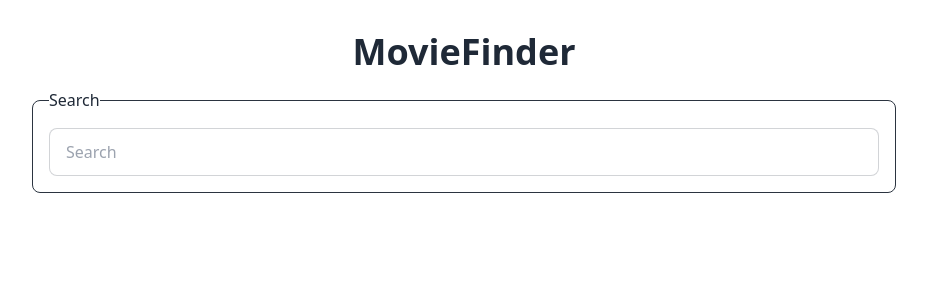
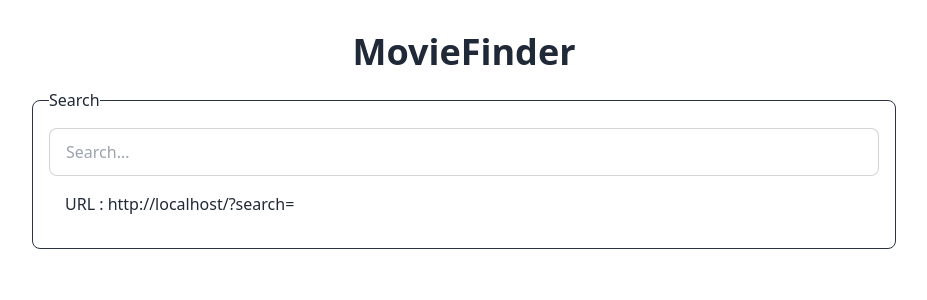
Before and after one commit to Willzebud/React-Project-MovieFinder, a Next.js app: page / in a window 1280 px wide. Shown: the top 300 px of the page, without its empty margins (176-1103 px from the left). Built offline with nearby package versions, Linux system fonts and the light colour scheme.

Commit message:
Version 1.0

```diff
--- a/app/page.jsx
+++ b/app/page.jsx
@@ -1,8 +1,21 @@
 "use client";
-import { Search } from "lucide-react";
-import { search } from "lucide-react";
+import { useState, useEffect } from "react";
+import useQueryState from "../app/useQueryState";
+
+// import { Search } from "lucide-react";
 
 export default function Home() {
+  const [query, setQuery] = useQueryState("search", "");
+  const [currentUrl, setCurrentUrl] = useState("");
+
+  useEffect(() => {
+    const params = new URLSearchParams(window.location.search);
+    params.set("search", query);
+    const updateUrl = `${window.location.origin}${
+      window.location.pathname
+    }?${params.toString()}`;
+    setCurrentUrl(updateUrl);
+  }, [query]);
   return (
     <div className="min-h-full flex flex-col gap-4 py-8 max-w-4xl m-auto px-4">
       <header>
@@ -13,10 +26,13 @@ export default function Home() {
         <div>
           <input
             type="text"
-            placeholder="Search"
+            value={query}
+            placeholder="Search..."
             className="input input-bordered w-full"
+            onChange={(e) => setQuery(e.target.value)}
           />
         </div>
+        <p className="p-4">URL : {currentUrl}</p>
       </fieldset>
     </div>
   );
--- /dev/null
+++ b/app/useQueryState.jsx
@@ -0,0 +1,20 @@
+import { useState, useEffect } from "react";
+
+export default function useQueryState(key, initialValue) {
+  const [state, setState] = useState(() => {
+    const params = new URLSearchParams(window.location.search);
+    return params.get(key) || initialValue;
+  });
+
+  useEffect(() => {
+    const params = new URLSearchParams(window.location.search);
+    if (state === initialValue) {
+      params.delete(key);
+    } else {
+      params.set(key, state);
+    }
+    window.history.replaceState({}, "", `?${params.toString()}`);
+  }, [key, state, initialValue]);
+
+  return [state, setState];
+}
```
